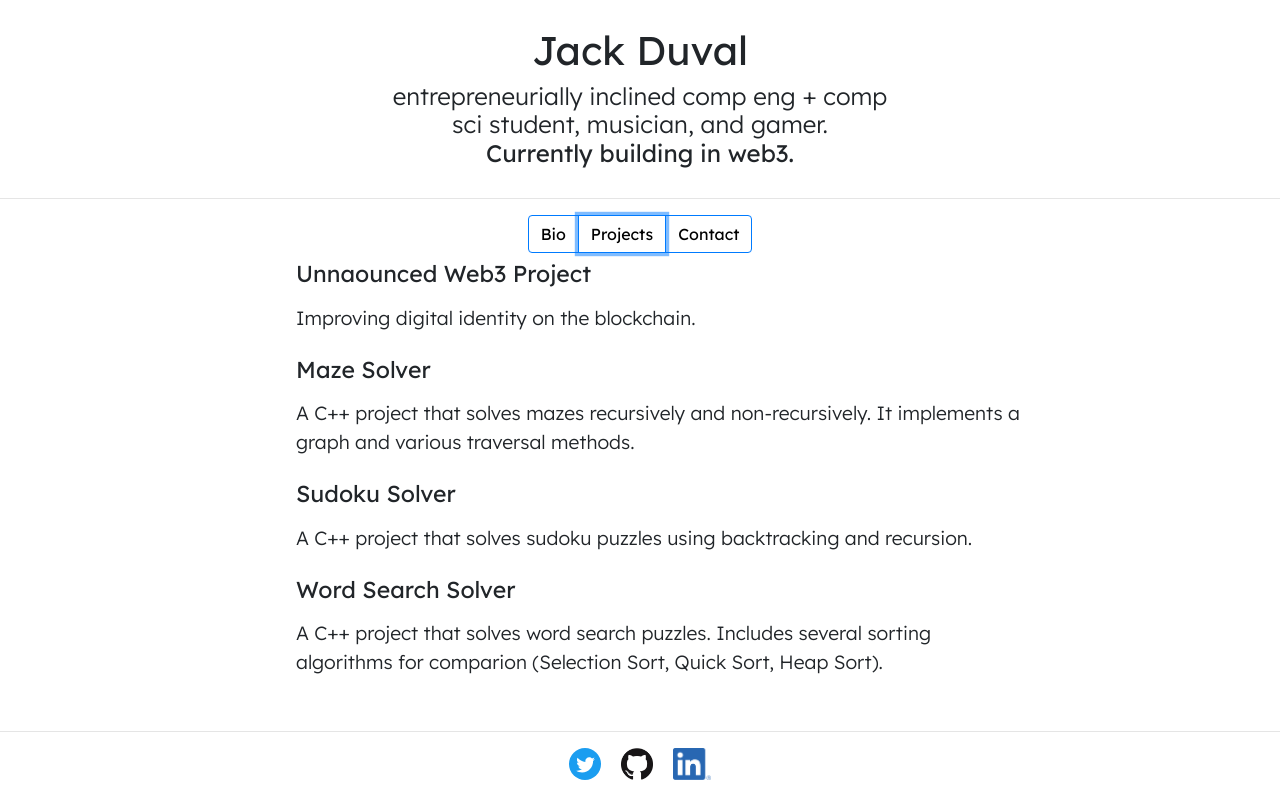
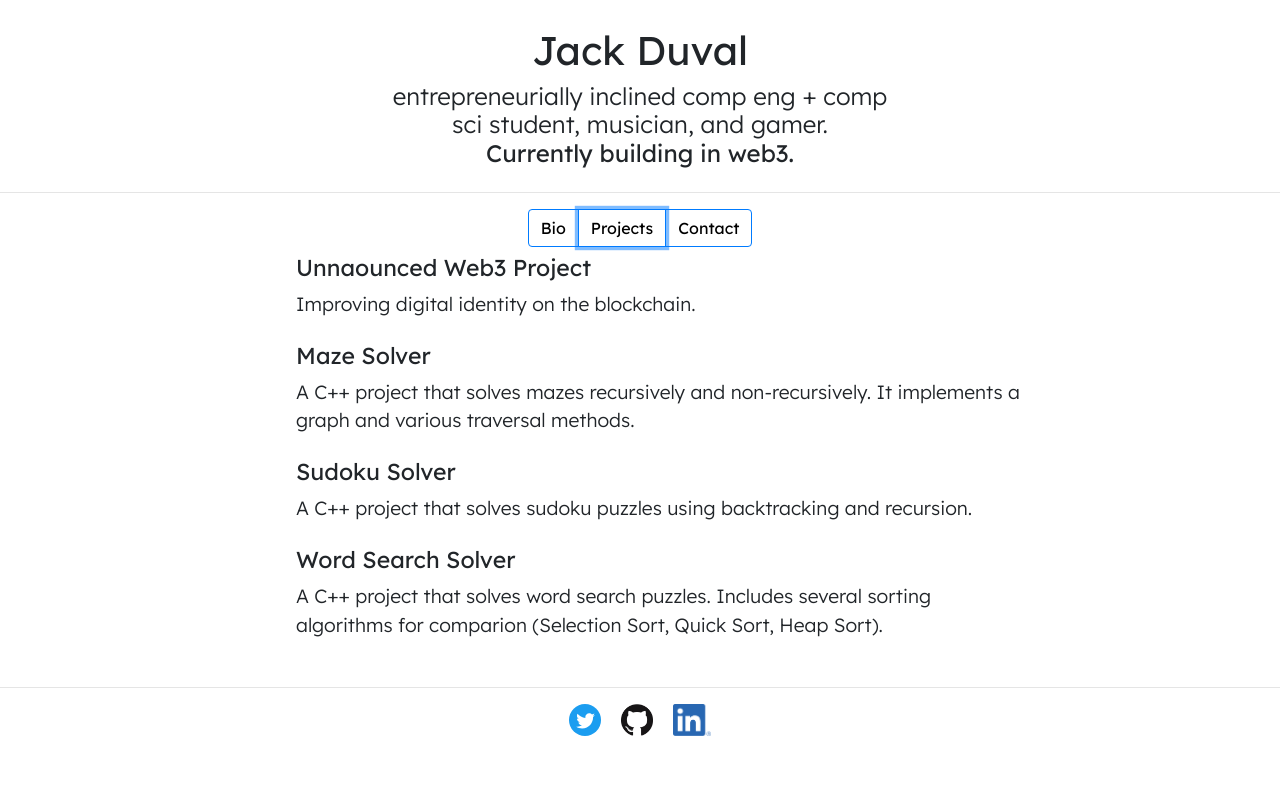
Before and after one commit to jack-duval/2021-portfolio, a React (Create React App) app: page / in a window 1280 px wide. Both pictures are taken after a click on the button "Projects". Built offline with nearby package versions, Linux system fonts and the light colour scheme.

Commit message:
overflow text fix

```diff
--- a/src/Biography/Biography.jsx
+++ b/src/Biography/Biography.jsx
@@ -14,7 +14,7 @@ const Biography = () => {
                 On weekends, you can find me coaching beginners and experienced sabre fencers of all ages at <a href="https://dynamo-fencing.com/">Dynamo Fencing Center</a>.
             </p>
             <p>
-                Previously, I worked at <a href="https://www.edmit.me/">Edmit</a>, an ed-tech startup that helped students and families see college as an investment, rather than a cost. We shared an accurate estimate of what they'd pay each year, what their potential student loans would be, as well as how much they could earn given their major at that school. While at Edmit, I spent time as a software dev, working on the frontend and backend, data analyst, partnership manager, and content creator. It was awesome to try/learn so many new things.
+                Previously, I worked at <a href="https://www.edmit.me/">Edmit</a>, an ed-tech startup that helped students and families see college as an investment, rather than a cost. We shared an accurate estimate of what they'd pay each year, what their potential student loans would be, as well as how much they could earn given their major at that school. While at Edmit, I spent time as a software dev (working on the frontend and backend), data analyst, partnership manager, and content creator. It was awesome to try/learn so many new things.
             </p>
             <p>
                 I've also worked at <a href="https://www.apple.com/">Apple</a> as a retail specialist, <a href="https://www.northeastern.edu/">Northeastern University</a> in IT.
--- a/src/Header/styles.css
+++ b/src/Header/styles.css
@@ -12,6 +12,6 @@
     font-family: 'Lexend', sans-serif;
     font-weight: 300;
     width: 40%;
-    overflow: hidden;
+    overflow: visible;
     text-align: center;
 }
--- a/src/Projects/styles.css
+++ b/src/Projects/styles.css
@@ -4,7 +4,7 @@
     text-align: left;
     font-weight: 300;
     width: 60%;
-    overflow: hidden;
+    overflow: visible;
     font-size: larger;
     padding-top: 1%;
 }
@@ -13,7 +13,7 @@
     font-family: 'Lexend', sans-serif;
     list-style: none;
     font-weight: 300;
-    overflow: hidden;
+    overflow: visible;
     font-size: larger;
     display: inline-block;
     align-self: center;
```
